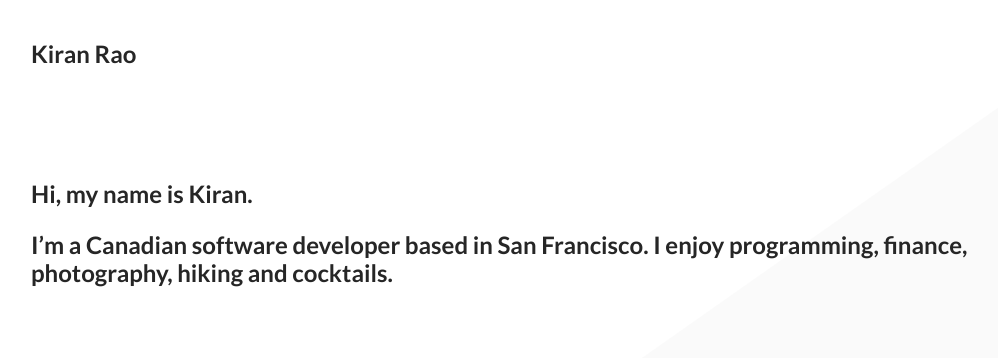
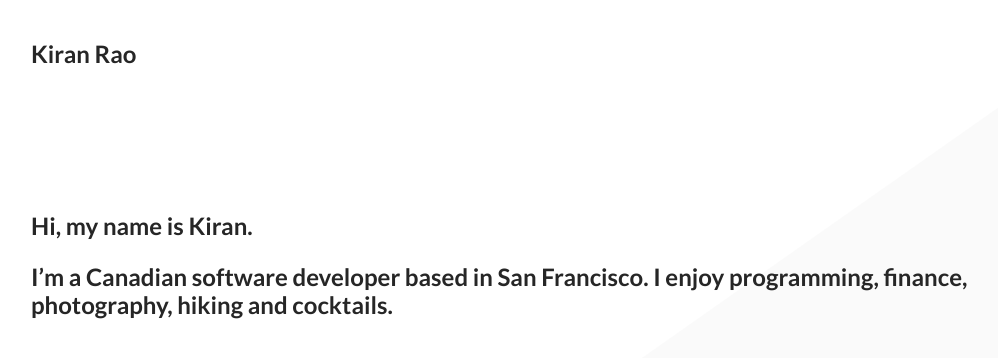
Before and after one commit to Kiran-Rao/kiran-rao.github.io, a Jekyll site: the page built from index.md, in a window 1280 px wide. Shown: the top 358 px of the page, without its empty margins (129-1127 px from the left). Built offline with Jekyll 4.4.1, drawn with Linux system fonts in a browser that asks for light colours.

Commit message:
Increase intro padding on larger screen

```diff
--- a/css/main.scss
+++ b/css/main.scss
@@ -66,6 +66,9 @@ p {
 }
 
 @media only screen and (min-width: 45em) {
+  .home-intro {
+    padding: 5em 0;
+  }
   .home-background {
     border-width: 100vh 100vw 0 0;
   }
```
